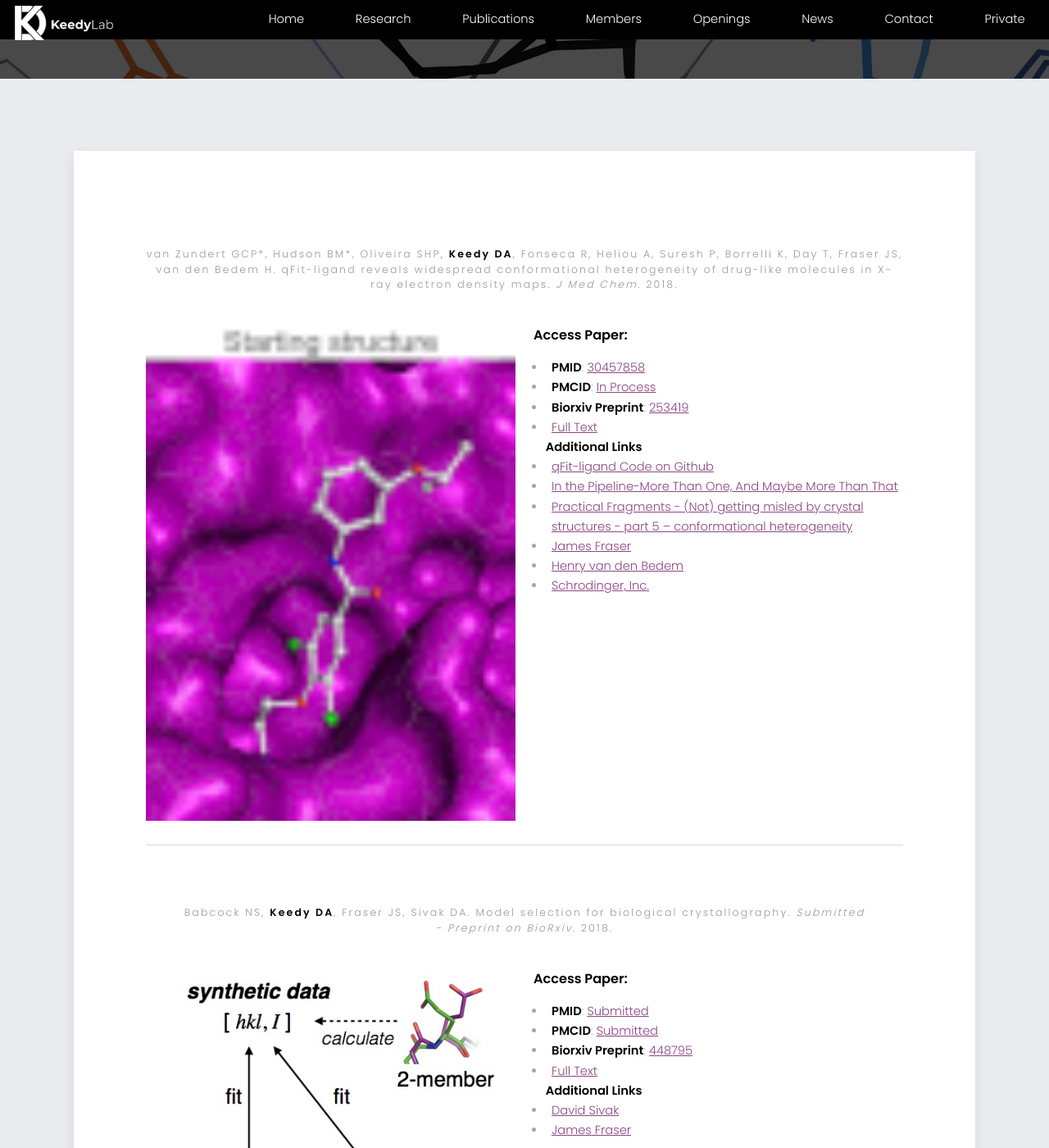
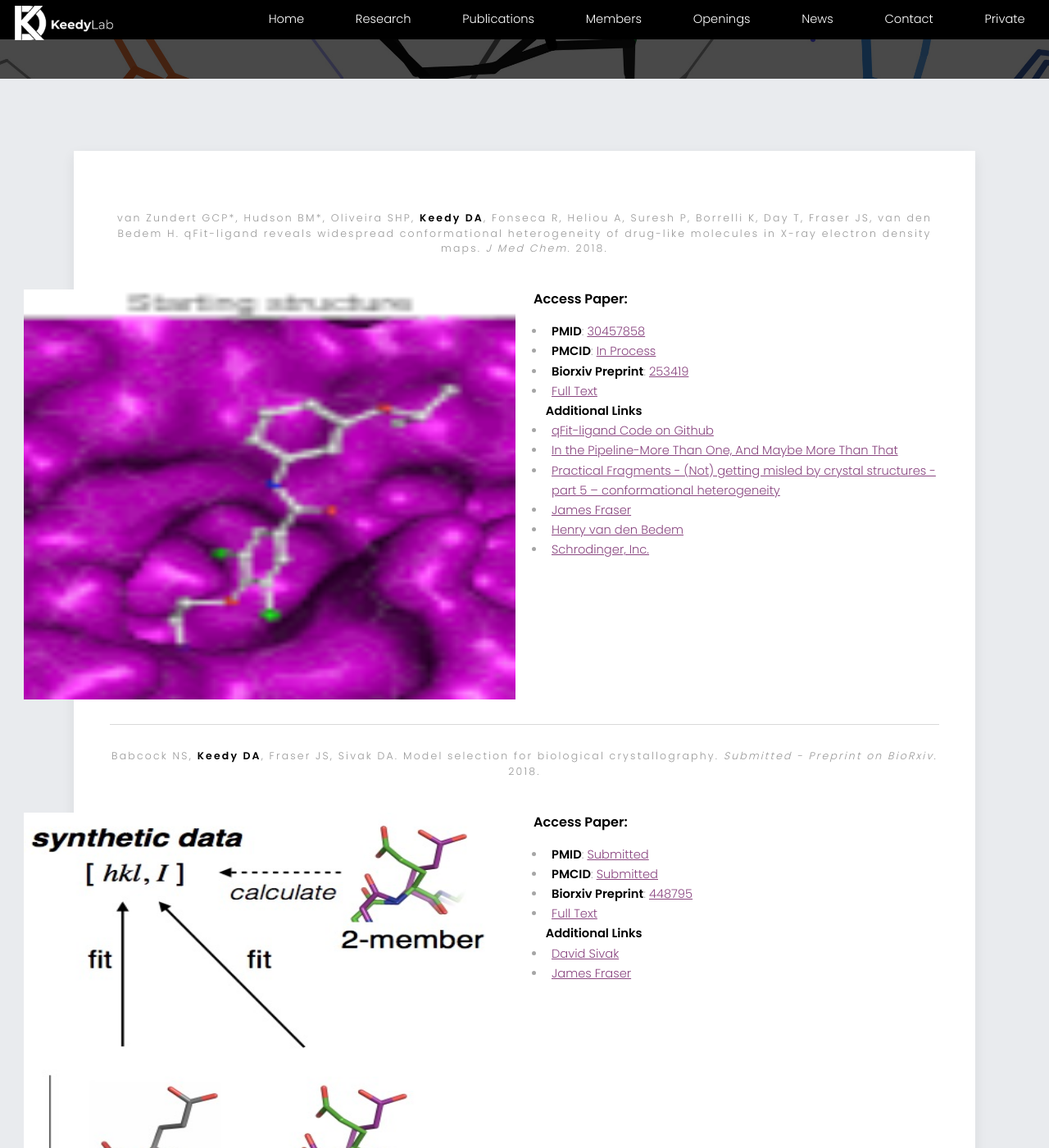
Before and after one commit to keedylab/keedylab.github.io, a Jekyll site: the page built from publications/index.html, in a window 1280 px wide and 1400 px high, scrolled down 192 px. Shown: the whole window at 82% size. Built offline with Jekyll 4.4.1, drawn with Linux system fonts in a browser that asks for light colours; some of the changed text lies outside the part shown.

Commit message:
Fixed Publications Content Shrinking Bug

```diff
--- a/assets/css/main.css
+++ b/assets/css/main.css
@@ -1810,7 +1810,6 @@
 		background: #FFF;
 		box-shadow: 0 6px 15px rgba(36,37,38,.08);
 	}
-
 		.box .image.fit {
 			margin: 0;
 			border-radius: 0;
@@ -1818,6 +1817,24 @@
 
 			.box .image.fit img {
 				border-radius: 0;
+/*				position: relative;
+			    float: right;
+			    width:  500px;
+			    height: 500px;
+			    background-position: 50% 50%;
+			    background-repeat:   no-repeat;
+			    background-size:     cover;*/
+			}
+
+			.box #image2.fit img {
+				border-radius: 0;
+				position: relative;
+			    float: right;
+			    width:  600px;
+			    height: 500px;
+			    background-position: 50% 50%;
+			    background-repeat:   no-repeat;
+			    background-size:     cover;
 			}
 
 		.box header h2 {
@@ -4043,7 +4060,7 @@ nav	a {
 }
 
 nav	a:hover {
-		color: #000;
+		color: #A9A9A9;
 }
 
 nav .navWide {
--- a/members/index.html
+++ b/members/index.html
@@ -34,3 +34,7 @@
 </div>
 <hr>
 {% endfor %}
+
+<header class="align-center">
+    <h2>Keedy Lab Alumni</h2>
+</header>
--- a/publications/index.html
+++ b/publications/index.html
@@ -7,13 +7,13 @@ bgimage: ../../images/keedyasrc.jpg
 ---
 {::nomarkdown}
 {% for publication in site.data.publications | sort: "date" %}
-            <div class="content">
+           <!--  <div class="content"> -->
                 <header class="align-center">
                     <h2>{{ publication.citation | markdownify }}</h2>
                 </header>
                     <div class="row">
                         <div class="6u 12u$(small)">
-                            <span class="image fit"><img src="{{publication.image}}"></span>
+                            <span class="image fit imgfit" id="image2"><img src="{{publication.image}}"></span>
                         </div>
                         <div class="6u$ 12u$(small)">
 
@@ -37,7 +37,7 @@ bgimage: ../../images/keedyasrc.jpg
 
                                 <!-- Datasets - optional -->
                                 {% if publication.data %}
-                                <li><strong>Online Dataset{% if publication.data.size > 1 %}s</strong>{% endif %}:
+                                <li><strong>Online Dataset</strong>:
                                     {% if publication.data.size > 1 %}
                                     <ul>
                                         {% for dataset in publication.data %}
@@ -67,6 +67,6 @@ bgimage: ../../images/keedyasrc.jpg
                         </ul>
                     </div>
     </div>
-<hr></hr>
-    {% endfor %}
+<hr>
+{% endfor %}
 {:/}
```
Also changed, not shown: contact/index.html (line endings or trailing spaces).
